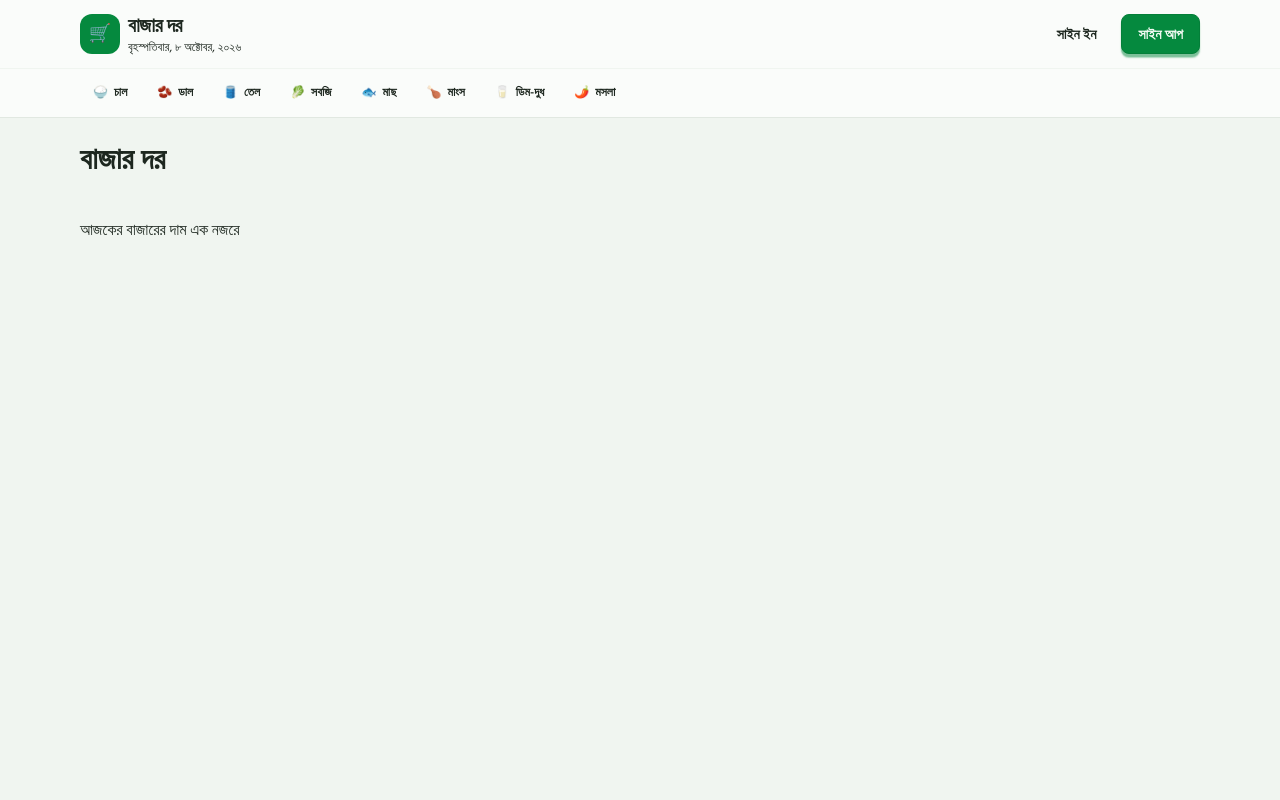
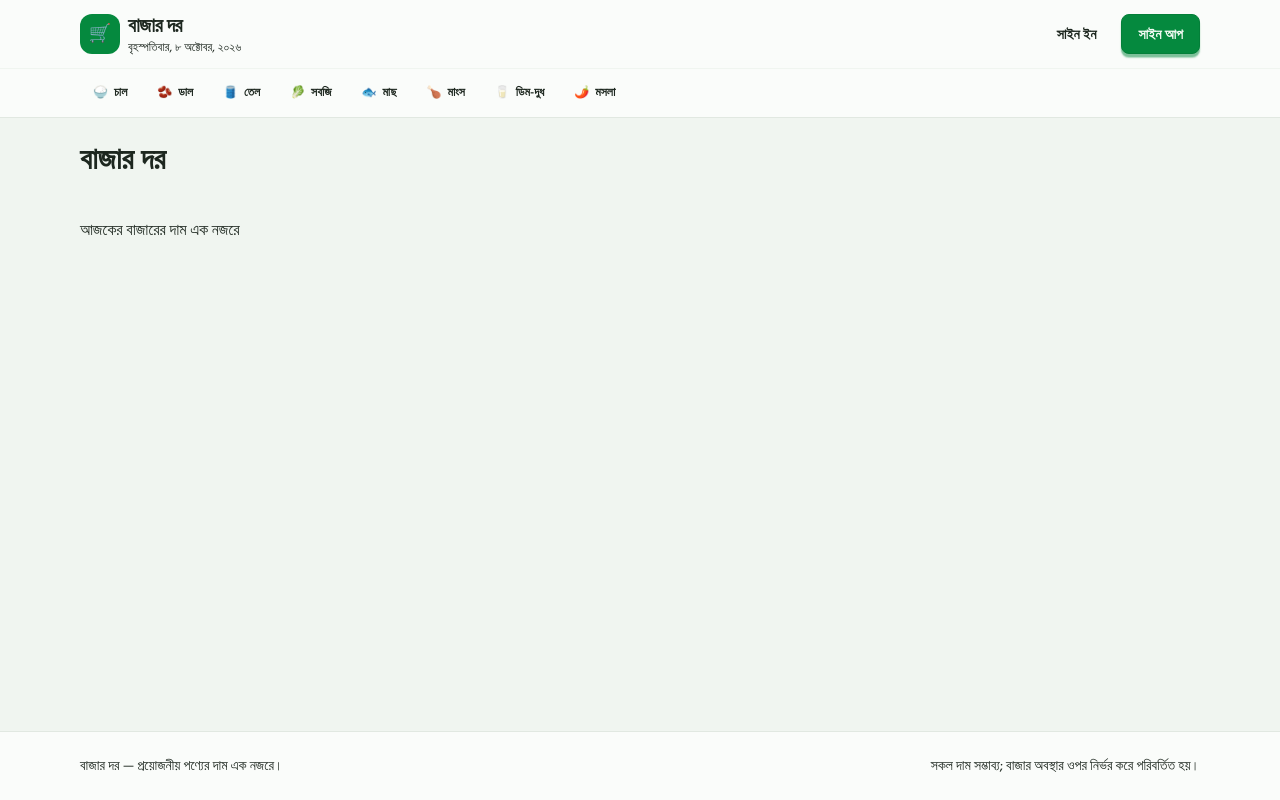
Before and after one commit to Md-Foisal/bazardor, a Next.js app: page / in a window 1280 px wide. Built offline with nearby package versions, Linux system fonts and the light colour scheme.

Commit message:
feat: add footer same as figma

```diff
--- a/src/app/layout.tsx
+++ b/src/app/layout.tsx
@@ -5,6 +5,7 @@
 import "@fontsource/hind-siliguri/700.css";
 import "./globals.css";
 import Navbar from "@/components/Navbar";
+import Footer from "@/components/Footer";
 
 export const metadata: Metadata = {
   title: "বাজার দর — আজকের বাজারের দাম এক নজরে",
@@ -18,6 +19,7 @@
       <body className="flex min-h-screen flex-col bg-base-200 text-base-content antialiased">
         <Navbar />
         <main className="flex-1">{children}</main>
+        <Footer />
       </body>
     </html>
   );
--- /dev/null
+++ b/src/components/Footer.tsx
@@ -0,0 +1,10 @@
+export default function Footer() {
+  return (
+    <footer className="mt-12 border-t border-base-300 bg-base-100">
+      <div className="mx-auto flex max-w-6xl flex-col gap-2 px-4 py-6 text-center text-sm leading-5 md:flex-row md:items-center md:justify-between md:text-left">
+        <p>বাজার দর — প্রয়োজনীয় পণ্যের দাম এক নজরে।</p>
+        <p>সকল দাম সম্ভাব্য; বাজার অবস্থার ওপর নির্ভর করে পরিবর্তিত হয়।</p>
+      </div>
+    </footer>
+  );
+}
```
